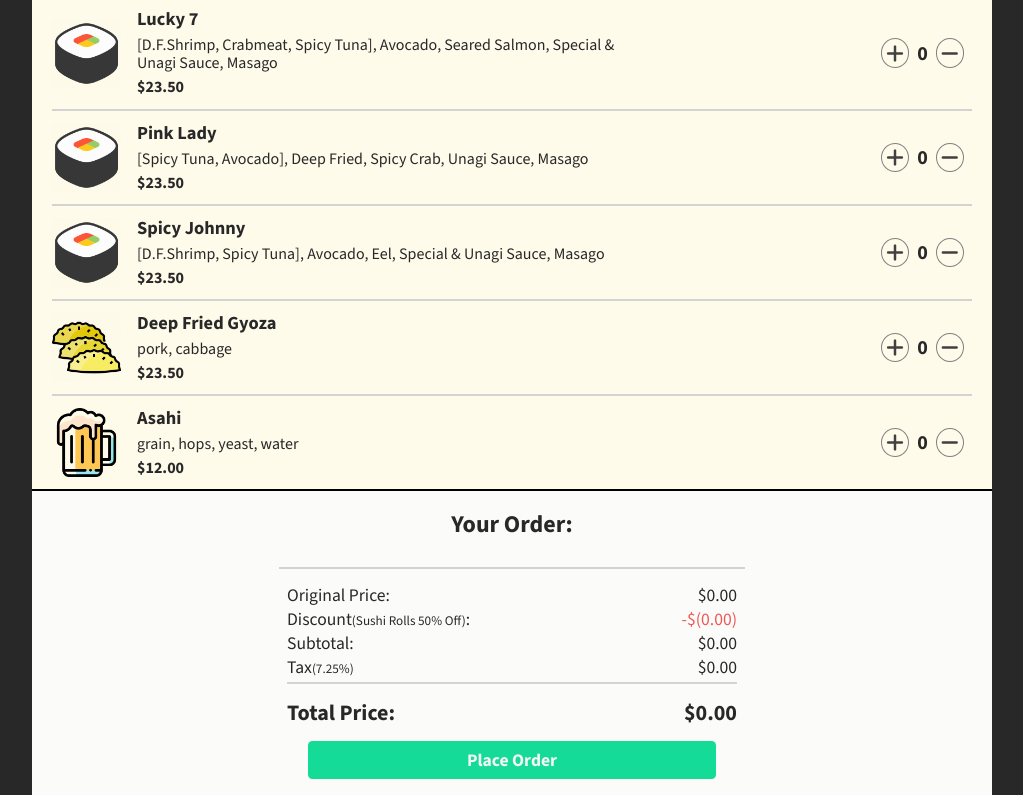
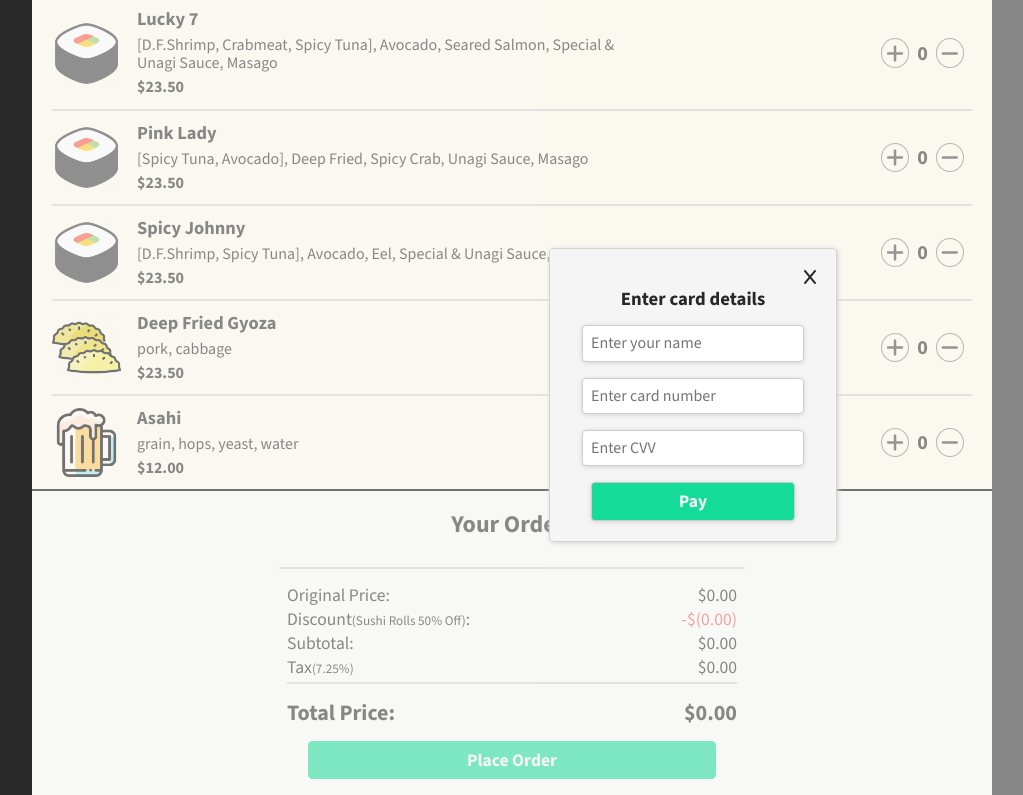
Before and after one commit to MadHapps/Module-5---Restaraunt-App, a website built with Vite: page index.html in a window 1280 px wide. Both pictures are taken after a click on the button "Place Order". Shown: the part 743-1538 px from the top of the page, without its empty margins (128-1151 px from the left). Built offline with nearby package versions, Linux system fonts and the light colour scheme.

Commit message:
Added payment modal (work in progress)

```diff
--- a/index.css
+++ b/index.css
@@ -4,12 +4,13 @@ html {
     user-select: none;
 }
 
-p {
+p, h3 {
     margin: 0;
     padding: 0;
 }
 
 body {
+    position: relative;
     min-width: 17rem;
     max-width: 60rem;
     margin: 0 auto;
@@ -121,7 +122,7 @@ img{
     transition: .05s ease;
 }
 
-/* SUMMARY */
+/* ORDER SELECTION SUMMARY */
 
 .order-details {
     background-color: #fbfbf9;
@@ -161,6 +162,8 @@ img{
 .od-food-item-name {
     font-weight: 600;
 }
+
+/* ORDER PRICE SUMMARY */
 
 .od-total-price {
     display: flex;
@@ -235,3 +238,78 @@ img{
 .od-btn-container button:active {
     background-color: #10a775;
 }
+
+/* MODAL */
+
+.checkout-modal-wrapper {
+    position: fixed;
+    flex-direction: column;
+    display: grid;
+    align-items: center;
+    justify-content: center;
+    width: 100%;
+    height: 100%;
+    background-color: rgba(245, 245, 245, 0.466);
+}
+
+.show {
+    display: none;
+}
+
+.modal-form-wrapper {
+    display: flex;
+    flex-direction: column;
+    align-items: end;
+    justify-content: center;
+    width: 100%;
+    padding: 1.25rem;
+    background-color: whitesmoke;
+    border-radius: 4.6px;
+    border: 1px solid lightgray;
+    box-shadow: 1px 1px 5px lightgray;
+}
+
+.close-modal {
+    color: #282828;
+    width: fit-content;
+}
+
+.close-modal:active {
+    opacity: .75;
+}
+
+.modal-form-input-wrapper {
+    display: flex;
+    flex-direction: column;
+    align-items: center;
+    justify-content: start;
+    gap: 1rem;
+    width: 100%;
+}
+
+.checkout-form {
+    display: flex;
+    flex-direction: column;
+    align-items: center;
+    justify-content: start;
+    gap: 1rem;
+}
+
+.checkout-form input{
+    padding: .5rem;
+    width: 100%;
+    border: 1px solid #cccccc;
+    box-shadow: 0px 1px 5px lightgray;
+    border-radius: 4.6px;
+}
+
+.checkout-form-pay-btn {
+    background-color: #15db99;
+    font-size: 1.1em;
+    font-weight: bold;
+    color: whitesmoke;
+}
+
+.checkout-form-pay-btn:active {
+    background-color: #10a775;
+}
--- a/index.html
+++ b/index.html
@@ -22,6 +22,22 @@
 </head>
 
 <body>
+    <div id="checkout-modal" class="checkout-modal-wrapper show">
+            <div class="modal-form-wrapper">
+                <div>
+                    <i class="fa-solid fa-x close-modal" id="close-modal"></i>
+                </div>
+                <div class="modal-form-input-wrapper">
+                    <h3>Enter card details</h3>
+                    <form action="" class="checkout-form">
+                        <input type="text" placeholder="Enter your name" required>
+                        <input type="text" placeholder="Enter card number" required>
+                        <input type="text" placeholder="Enter CVV" required>
+                        <input type="submit" class="checkout-form-pay-btn" value="Pay">
+                    </form>
+                </div>
+            </div>
+    </div>
     <header>
         <img src="images/sushi-banner.jpg" aria-label="website banner showing platter of sushi">
     </header>
--- a/index.js
+++ b/index.js
@@ -3,7 +3,6 @@ import { menuArray } from "./data.js";
 let checkoutArray = []
 
 addEventListener('click', (e) => {
-
     if (e.target.dataset.fiPlus) {
         increment(e.target.dataset.fiPlus)
     }
@@ -12,6 +11,15 @@ addEventListener('click', (e) => {
     }
     else if (e.target.dataset.removeOrder) {
         removeOrder(e.target.dataset.removeOrder)
+    }
+    else if (e.target.id === 'order-btn') {
+        const checkoutModal = document.getElementById('checkout-modal')
+        checkoutModal.classList.toggle('show')
+        console.log('I WAS CLICKED!')
+    }
+    else if (e.target.id === 'close-modal') {
+        const checkoutModal = document.getElementById('checkout-modal')
+        checkoutModal.classList.toggle('show')
     }
 })
 
@@ -208,7 +216,7 @@ function render() {
         orderSelection.innerHTML = createMenuSelectionHtml(menuArray)
         orderDetails.innerHTML = createOrderSummaryHtml(checkoutArray)
         orderPrice.innerHTML = calculateOrderTotal()
-    }, 100)
+    }, 50)
 
 }
 
```
